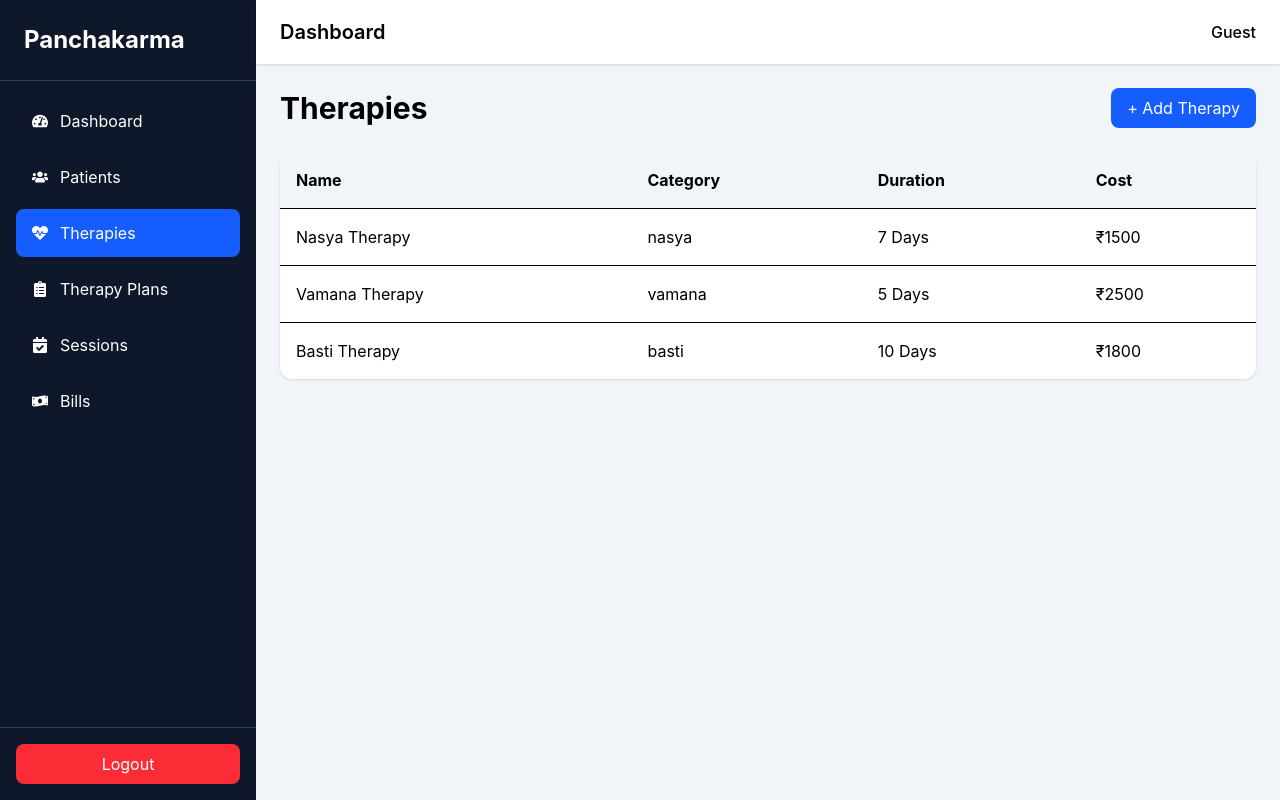
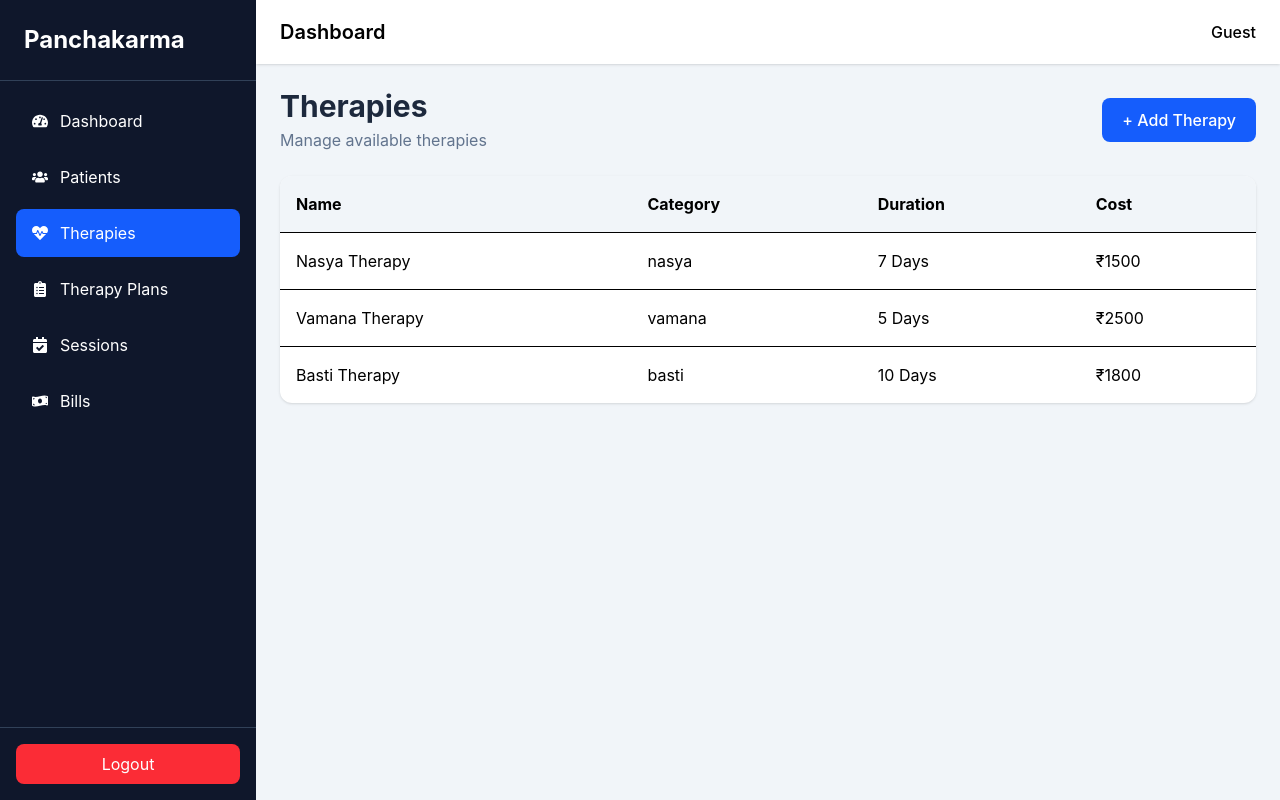
Before and after one commit to aadiityaasingh/PanchVeda_frontend_system, a React app: page /therapies in a window 1280 px wide. Built offline with nearby package versions, Linux system fonts and the light colour scheme; the HTML template or start-up script is replaced by a standard one.

Commit message:
changes of UI of resusable things

```diff
--- a/src/pages/therapies/TherapyList.jsx
+++ b/src/pages/therapies/TherapyList.jsx
@@ -1,24 +1,23 @@
 import { useNavigate } from "react-router-dom";
 import DashboardLayout from "../../components/layout/DashboardLayout";
 import therapyData from "../../assets/therapyData";
+import Button from "../../components/common/Button";
+import PageHeader from "../../components/common/PageHeader";
 
 const TherapyList = () => {
   const navigate = useNavigate();
 
   return (
     <DashboardLayout>
-      <div className="flex justify-between items-center mb-6">
-        <h1 className="text-3xl font-bold">
-          Therapies
-        </h1>
-
-        <button
-          onClick={() => navigate("/therapies/add")}
-          className="bg-blue-600 text-white px-4 py-2 rounded-lg"
-        >
-          + Add Therapy
-        </button>
-      </div>
+      <PageHeader
+        title="Therapies"
+        subtitle="Manage available therapies"
+        action={
+          <Button onClick={() => navigate("/therapies/add")}>
+            + Add Therapy
+          </Button>
+        }
+      />
 
       <div className="bg-white rounded-xl shadow overflow-hidden">
         <table className="w-full">
@@ -36,12 +35,8 @@ const TherapyList = () => {
               <tr key={therapy.id} className="border-t">
                 <td className="p-4">{therapy.name}</td>
                 <td className="p-4">{therapy.category}</td>
-                <td className="p-4">
-                  {therapy.duration} Days
-                </td>
-                <td className="p-4">
-                  ₹{therapy.cost}
-                </td>
+                <td className="p-4">{therapy.duration} Days</td>
+                <td className="p-4">₹{therapy.cost}</td>
               </tr>
             ))}
           </tbody>
```
